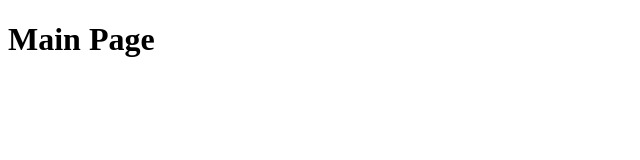
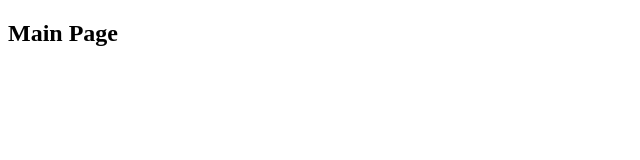
Before and after one commit to lenaxellos/MyGitApp, a plain HTML site: page index.html in a window 1280 px wide. Shown: the whole page, without its empty margins (0-640 px from the left). Drawn offline with Linux system fonts and the light colour scheme.

Commit message:
push명령추가와 제목태그수정

```diff
--- a/index.html
+++ b/index.html
@@ -6,6 +6,6 @@
     <title>Document</title>
 </head>
 <body>
-    <h1>Main Page</h1>
+    <h2>Main Page</h2>
 </body>
 </html>
```
Also changed, not shown: 1 other file.
